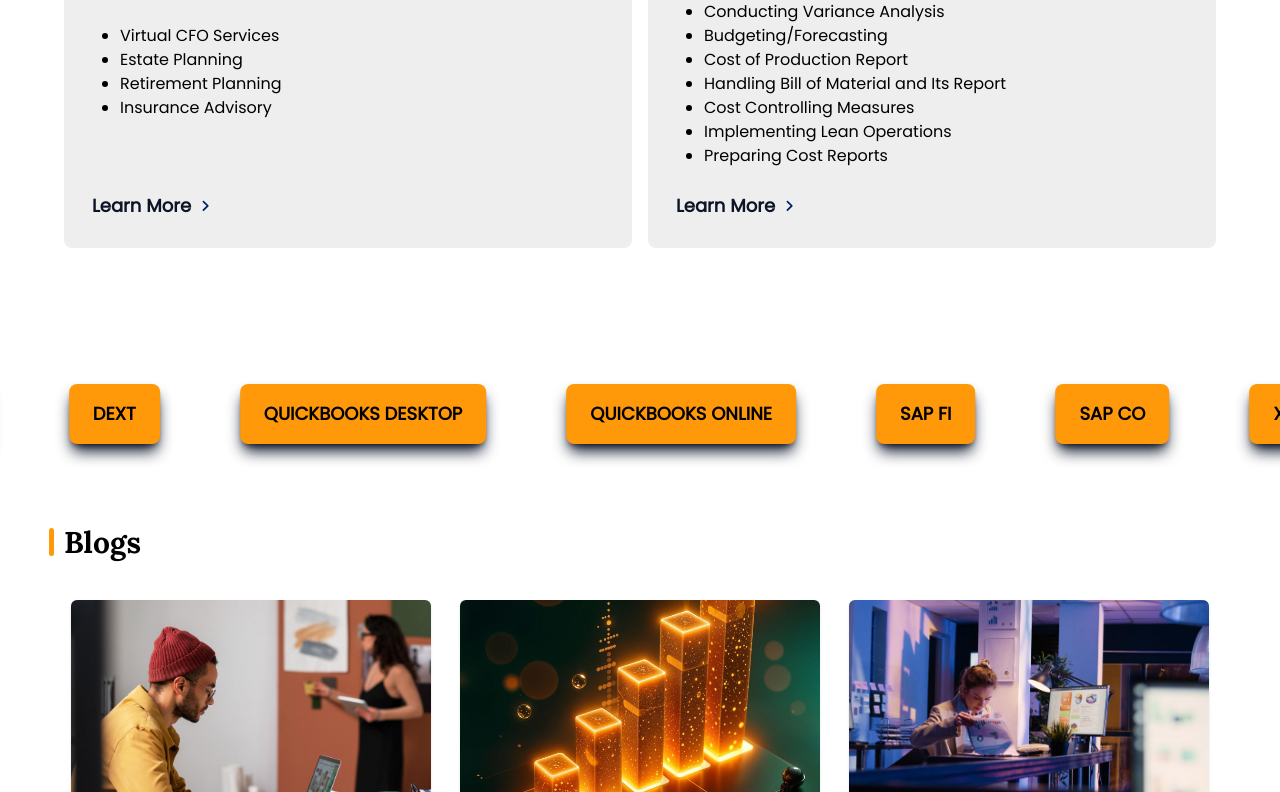
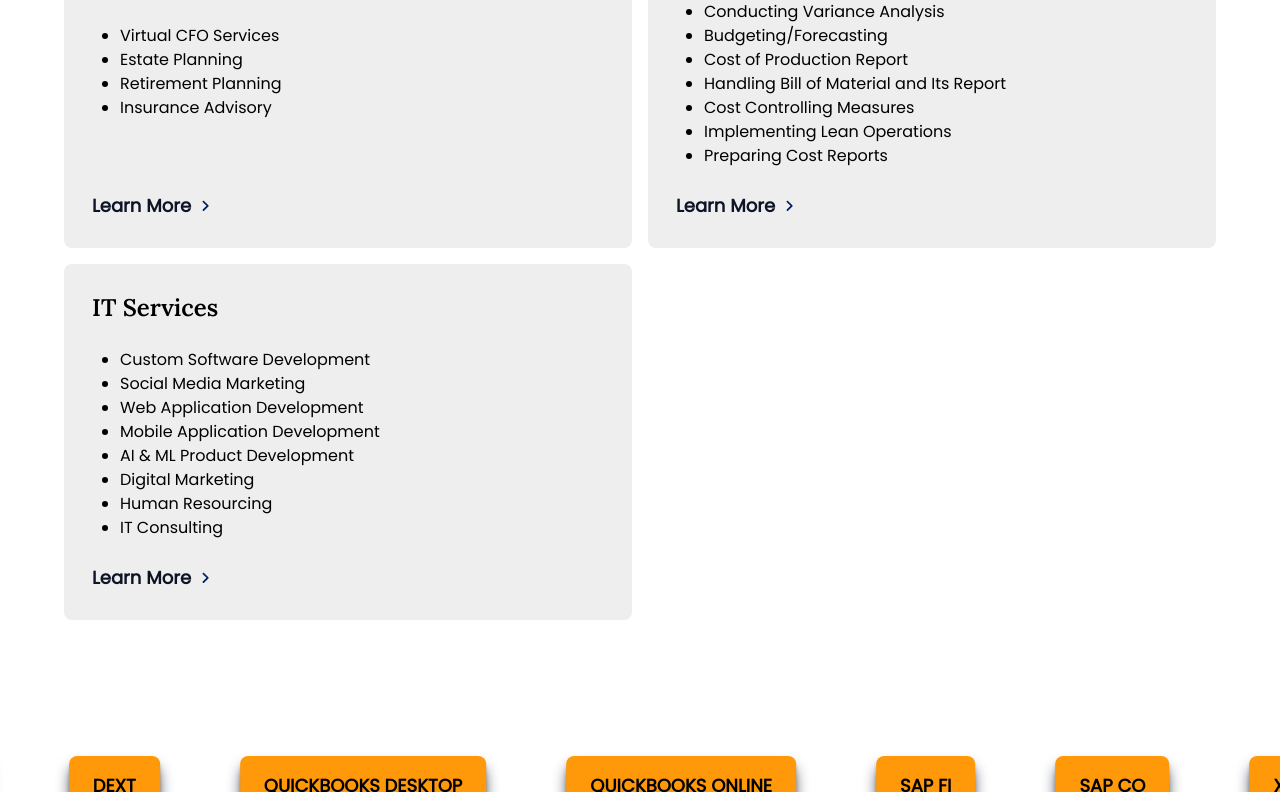
Before and after one commit to solemannoushad/Bizfinx79, a Next.js app: page /services in a window 1280 px wide. Shown: the part 2008-2800 px from the top of the page. Built offline with nearby package versions, Linux system fonts and the light colour scheme; some icons are missing.

Commit message:
it services shifted to services dropdown

```diff
--- a/src/content/menu.ts
+++ b/src/content/menu.ts
@@ -330,6 +330,53 @@
                   ]
 
             },
+            {
+              title: 'IT Services',
+              path: '/services/it-services',
+              "dropdown": [
+                {
+                  "title": "Custom Software Development",
+                  "path": "/services/it-services#custom-software-development",
+                  "dropdown": []
+                },
+                {
+                  "title": "Social Media Marketing",
+                  "path": "/services/it-services#social-media-marketing",
+                  "dropdown": []
+                },
+                {
+                  "title": "Web Application Development",
+                  "path": "/services/it-services#web-app-development",
+                  "dropdown": []
+                },
+                {
+                  "title": "Mobile Application Development",
+                  "path": "/services/it-services#mobile-app-development",
+                  "dropdown": []
+                },
+                {
+                  "title": "AI & ML Product Development",
+                  "path": "/services/it-services#ai-ml-development",
+                  "dropdown": []
+                },
+                {
+                  "title": "Digital Marketing",
+                  "path": "/services/it-services#digital-marketing",
+                  "dropdown": []
+                },
+                {
+                  "title": "Human Resourcing",
+                  "path": "/services/it-services#human-resourcing",
+                  "dropdown": []
+                },
+                {
+                  "title": "IT Consulting",
+                  "path": "/services/it-services#it-consulting",
+                  "dropdown": []
+                }
+              ]
+
+          }
         ]
     },
     {
@@ -359,11 +406,6 @@
         ]
     },
     {
-        title: 'IT Services',
-        path: "/it-services",
-        dropdown: []
-    },
-    {
         title: 'About',
         path: '/about',
         dropdown: []
--- a/src/content/services.ts
+++ b/src/content/services.ts
@@ -100,6 +100,20 @@
         "Preparing Cost Reports",
       ],
     },
+    {
+      "url": "it-services",
+      "title": "IT Services",
+      "points": [
+        "Custom Software Development",
+        "Social Media Marketing",
+        "Web Application Development",
+        "Mobile Application Development",
+        "AI & ML Product Development",
+        "Digital Marketing",
+        "Human Resourcing",
+        "IT Consulting"
+      ]
+    }
 
   ],
 };
```
